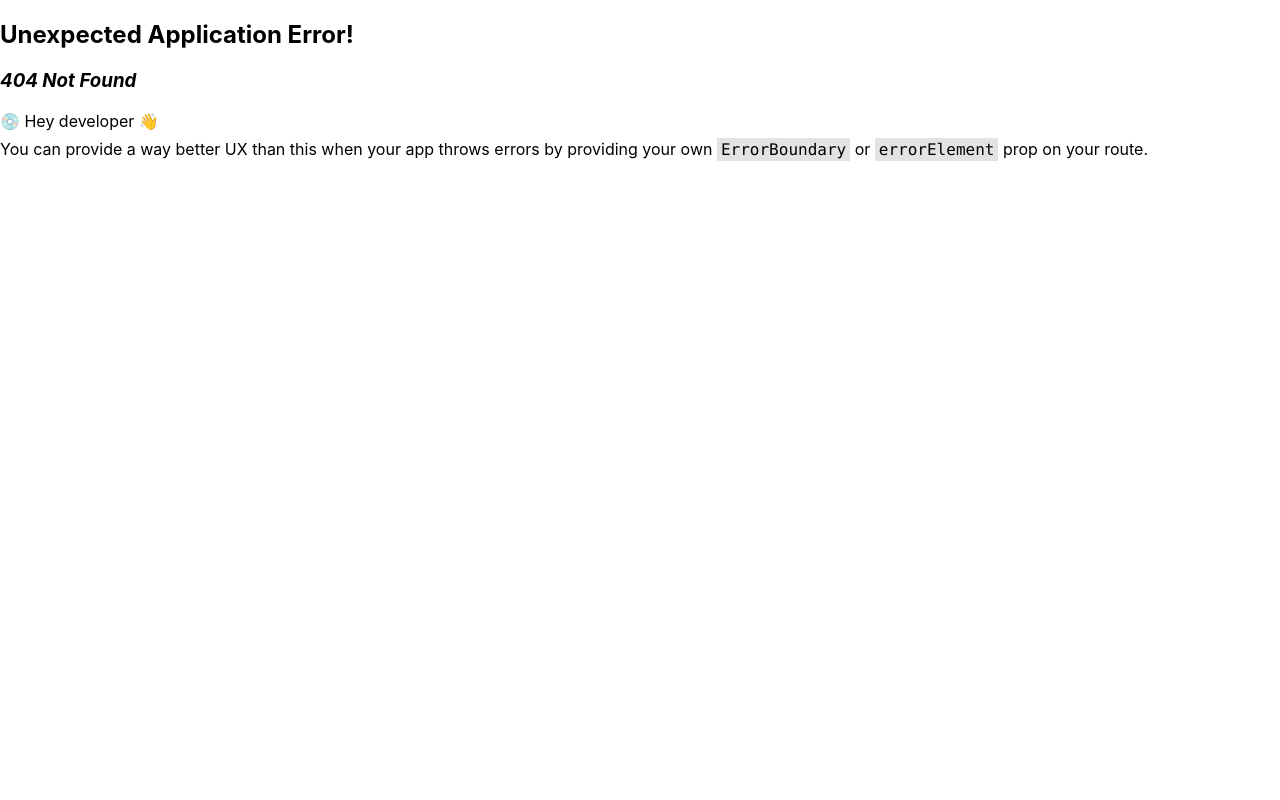
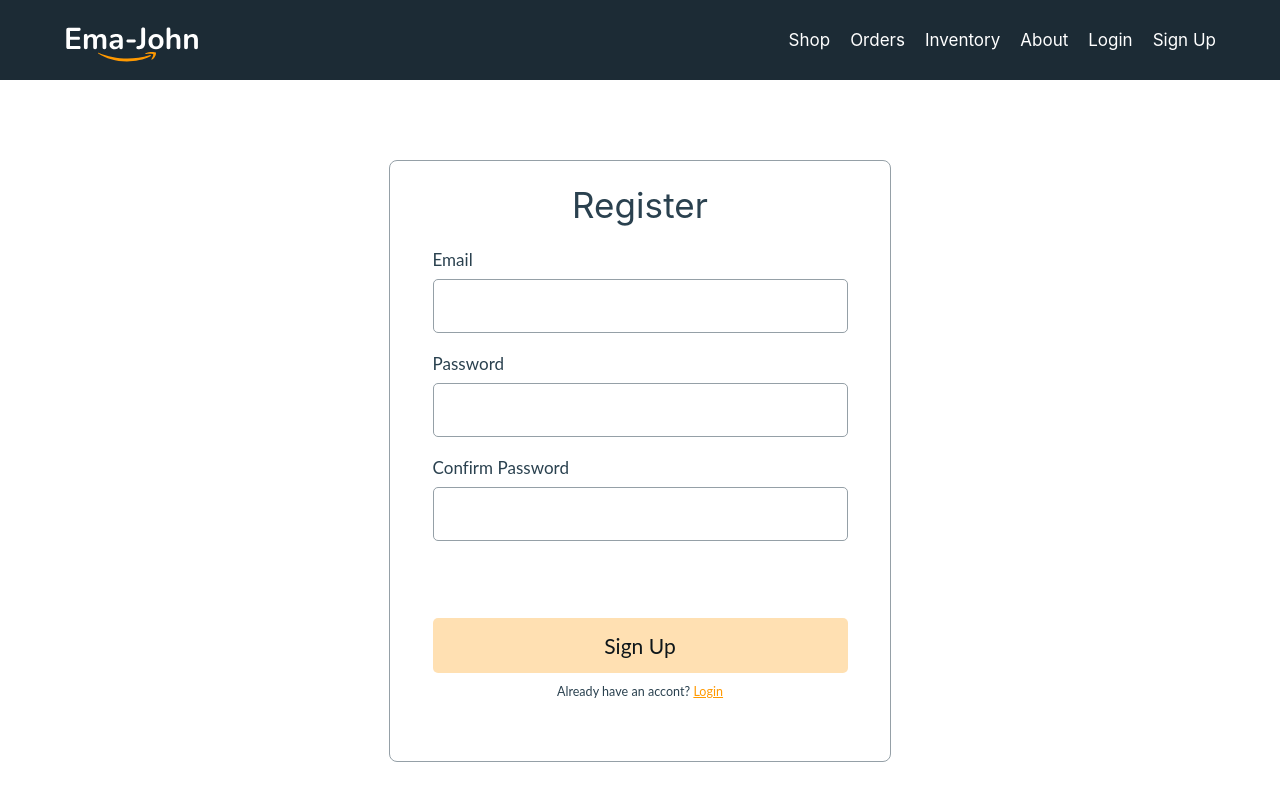
Before and after one commit to DabasishDasJoy/ema-john-e-commerce, a React (Create React App) app: page /signup in a window 1280 px wide. Before the commit this address had no page. Shown: the top 800 px of the page. Built offline with nearby package versions, Linux system fonts and the light colour scheme.

Commit message:
create user using email and password

```diff
--- a/package.json
+++ b/package.json
@@ -9,6 +9,7 @@
     "@testing-library/jest-dom": "^5.16.5",
     "@testing-library/react": "^13.4.0",
     "@testing-library/user-event": "^13.5.0",
+    "firebase": "^9.12.1",
     "react": "^18.2.0",
     "react-dom": "^18.2.0",
     "react-router-dom": "^6.4.2",
--- /dev/null
+++ b/src/Context/UserContext.js
@@ -0,0 +1,22 @@
+import { createUserWithEmailAndPassword, getAuth } from "firebase/auth";
+import React, { createContext, useState } from "react";
+import app from "../Hooks/firebase.config.init";
+export const AuthContext = createContext();
+
+const auth = getAuth(app);
+
+const UserContext = ({ children }) => {
+  const [user, setUser] = useState(null);
+
+  const createUser = (email, password) => {
+    return createUserWithEmailAndPassword(auth, email, password);
+  };
+
+  const authInfo = { user, createUser };
+
+  return (
+    <AuthContext.Provider value={authInfo}>{children}</AuthContext.Provider>
+  );
+};
+
+export default UserContext;
--- /dev/null
+++ b/src/Hooks/firebase.config.init.js
@@ -0,0 +1,19 @@
+// Import the functions you need from the SDKs you need
+import { initializeApp } from "firebase/app";
+// TODO: Add SDKs for Firebase products that you want to use
+// https://firebase.google.com/docs/web/setup#available-libraries
+
+// Your web app's Firebase configuration
+const firebaseConfig = {
+  apiKey: "AIzaSyCmI3An96CxgsqoNUAD_JHPgI6P9UtUc3o",
+  authDomain: "ema-john-shopping-72d61.firebaseapp.com",
+  projectId: "ema-john-shopping-72d61",
+  storageBucket: "ema-john-shopping-72d61.appspot.com",
+  messagingSenderId: "405505016263",
+  appId: "1:405505016263:web:930a3983d82f6047d6d9e2",
+};
+
+// Initialize Firebase
+const app = initializeApp(firebaseConfig);
+
+export default app;
--- a/src/components/Header/Header.js
+++ b/src/components/Header/Header.js
@@ -13,6 +13,8 @@ const Header = () => {
           <NavLink to="/orders">Orders</NavLink>
           <NavLink to="/inventory">Inventory</NavLink>
           <NavLink to="/about">About</NavLink>
+          <NavLink to="/login">Login</NavLink>
+          <NavLink to="/signup">Sign Up</NavLink>
         </div>
       </div>
     </nav>
--- /dev/null
+++ b/src/components/Login/Login.css
@@ -0,0 +1,102 @@
+.login-form-container {
+  display: flex;
+  justify-content: center;
+  align-items: center;
+}
+.login-form-container h1 {
+  text-align: center;
+  font-weight: 400;
+  font-size: 35px;
+  line-height: 42px;
+  /* identical to box height */
+
+  letter-spacing: 0.0025em;
+
+  color: #2a414f;
+}
+
+.login-form {
+  margin: 80px auto;
+  width: 500px;
+  height: 600px;
+  background: #ffffff;
+  border: 1px solid #95a0a7;
+  border-radius: 8px;
+}
+form {
+  display: flex;
+  flex-direction: column;
+  justify-content: center;
+  align-items: center;
+  gap: 20px;
+}
+.form-control {
+  display: flex;
+  flex-direction: column;
+  gap: 9px;
+  width: 415px;
+  height: 84px;
+}
+.form-control label {
+  display: block;
+  font-family: "Lato";
+  font-style: normal;
+  font-weight: 400;
+  font-size: 17px;
+  line-height: 20px;
+  letter-spacing: 0.0015em;
+
+  color: #2a414f;
+}
+.form-control input {
+  height: 50px;
+
+  border: 1px solid #95a0a7;
+  border-radius: 5px;
+}
+
+.btn-submit {
+  width: 415px;
+  height: 55px;
+  margin-top: 20px;
+  background: rgba(255, 153, 0, 0.3);
+  border-radius: 5px;
+  display: flex;
+  justify-content: center;
+  align-items: center;
+  font-family: "Lato";
+  font-style: normal;
+  font-weight: 400;
+  font-size: 21px;
+  line-height: 25px;
+  letter-spacing: 0.0015em;
+
+  color: #0e161a;
+  border: none;
+  text-decoration: none;
+  cursor: pointer;
+}
+
+.create-ac {
+  text-align: center;
+  text-decoration: none;
+  font-family: "Lato";
+  font-style: normal;
+  font-weight: 400;
+  font-size: 15px;
+  line-height: 18px;
+  /* identical to box height */
+
+  letter-spacing: 0.0025em;
+
+  color: #2a414f;
+}
+
+.create-ac-link {
+  color: #ff9900;
+}
+
+.error {
+  color: rgb(207, 57, 57);
+  text-align: center;
+}
--- /dev/null
+++ b/src/components/Login/Login.js
@@ -0,0 +1,34 @@
+import React from "react";
+import { Link } from "react-router-dom";
+import "./Login.css";
+
+const Login = () => {
+  return (
+    <div className="login-form-container">
+      <div className="login-form">
+        <h1>Login</h1>
+        <form>
+          <div className="form-control">
+            <label htmlFor="email">Email</label>
+            <input type="email" name="email" id="" />
+          </div>
+          <div className="form-control">
+            <label htmlFor="password">Password</label>
+            <input type="password" name="password" id="" />
+          </div>
+          <input className="btn-submit" type="submit" value="Login" />
+        </form>
+        <p className="create-ac">
+          <small>
+            New to Ema-John?{" "}
+            <Link className="create-ac-link" to={"/signup"}>
+              Create New Account.
+            </Link>
+          </small>
+        </p>
+      </div>
+    </div>
+  );
+};
+
+export default Login;
--- a/src/components/Orders/Orders.js
+++ b/src/components/Orders/Orders.js
@@ -1,21 +1,35 @@
 import React, { useState } from "react";
-import { useLoaderData } from "react-router-dom";
+import { Link, useLoaderData } from "react-router-dom";
+import { removeFromDb } from "../../utilities/fakedb";
 import Cart from "../Cart/Cart";
 import ReviewItem from "../ReviewItem/ReviewItem";
 
 const Orders = () => {
-  const { products, previousCart } = useLoaderData();
+  const { previousCart } = useLoaderData();
   const [cart, setCart] = useState(previousCart);
 
+  const handleRemoveItem = (id) => {
+    const remaining = cart.filter((item) => item.id !== id);
+    setCart(remaining);
+    removeFromDb(id);
+  };
   return (
     <div className="shop-container">
       <div className="review-items-container">
         {cart.map((product) => (
-          <ReviewItem key={product.id} product={product}></ReviewItem>
+          <ReviewItem
+            key={product.id}
+            product={product}
+            handleRemoveItem={handleRemoveItem}
+          ></ReviewItem>
         ))}
       </div>
       <div className="cart-container">
-        <Cart cart={cart}></Cart>
+        <Cart cart={cart}>
+          <Link to={"/orders"}>
+            <button>Go to orders</button>
+          </Link>
+        </Cart>
       </div>
     </div>
   );
--- a/src/components/ReviewItem/ReviewItem.css
+++ b/src/components/ReviewItem/ReviewItem.css
@@ -60,6 +60,10 @@ p {
   border-radius: 50%;
   border: none;
 }
+.delete-button:hover {
+  cursor: pointer;
+  background-color: rgba(235, 87, 87, 0.5);
+}
 .delete-icon {
   font-size: 31px;
   color: #eb5757;
--- a/src/components/ReviewItem/ReviewItem.js
+++ b/src/components/ReviewItem/ReviewItem.js
@@ -3,7 +3,10 @@ import { FontAwesomeIcon } from "@fortawesome/react-fontawesome";
 import React from "react";
 import "./ReviewItem.css";
 
-const ReviewItem = ({ product: { img, quantity, name, price } }) => {
+const ReviewItem = ({
+  handleRemoveItem,
+  product: { id, img, quantity, name, price },
+}) => {
   return (
     <div className="review-item-container">
       <div className="review-item-img-container">
@@ -24,7 +27,10 @@ const ReviewItem = ({ product: { img, quantity, name, price } }) => {
           </p>
         </div>
         <div>
-          <button className="delete-button">
+          <button
+            onClick={() => handleRemoveItem(id)}
+            className="delete-button"
+          >
             <FontAwesomeIcon
               icon={faTrashAlt}
               className="delete-icon"
--- /dev/null
+++ b/src/components/SingUp/SignUp.js
@@ -0,0 +1,65 @@
+import React, { useContext, useState } from "react";
+import { Link } from "react-router-dom";
+import { AuthContext } from "../../Context/UserContext";
+
+const SignUp = () => {
+  const [error, setError] = useState(null);
+  const { createUser } = useContext(AuthContext);
+
+  const handleSubmit = (e) => {
+    e.preventDefault();
+    const form = e.target;
+    const email = form.email.value;
+    const password = form.password.value;
+    const confirm = form.confirm.value;
+
+    if (password !== confirm) {
+      setError("Password did not match!");
+      return;
+    }
+    setError(null);
+
+    createUser(email, password)
+      .then((res) => {
+        form.reset();
+        console.log(res.user);
+      })
+      .catch((error) => console.error(error));
+    console.log(email, password, confirm);
+  };
+  return (
+    <div>
+      <div className="login-form-container">
+        <div className="login-form">
+          <h1>Register</h1>
+          <form onSubmit={handleSubmit}>
+            <div className="form-control">
+              <label htmlFor="email">Email</label>
+              <input type="email" name="email" />
+            </div>
+            <div className="form-control">
+              <label htmlFor="password">Password</label>
+              <input type="password" name="password" />
+            </div>
+            <div className="form-control">
+              <label htmlFor="confirm">Confirm Password</label>
+              <input type="password" name="confirm" />
+            </div>
+            <p className="error">{error}</p>
+            <input className="btn-submit" type="submit" value="Sign Up" />
+          </form>
+          <p className="create-ac">
+            <small>
+              Already have an accont?{" "}
+              <Link className="create-ac-link" to={"/login"}>
+                Login
+              </Link>
+            </small>
+          </p>
+        </div>
+      </div>
+    </div>
+  );
+};
+
+export default SignUp;
--- a/src/index.js
+++ b/src/index.js
@@ -1,13 +1,16 @@
-import React from 'react';
-import ReactDOM from 'react-dom/client';
-import './index.css';
-import App from './App';
-import reportWebVitals from './reportWebVitals';
+import React from "react";
+import ReactDOM from "react-dom/client";
+import App from "./App";
+import UserContext from "./Context/UserContext";
+import "./index.css";
+import reportWebVitals from "./reportWebVitals";
 
-const root = ReactDOM.createRoot(document.getElementById('root'));
+const root = ReactDOM.createRoot(document.getElementById("root"));
 root.render(
   <React.StrictMode>
-    <App />
+    <UserContext>
+      <App />
+    </UserContext>
   </React.StrictMode>
 );
 
```
Also changed, not shown: src/App.js (+10 -0 lines), 1 other file (tests, documents, lock files or other folders).
